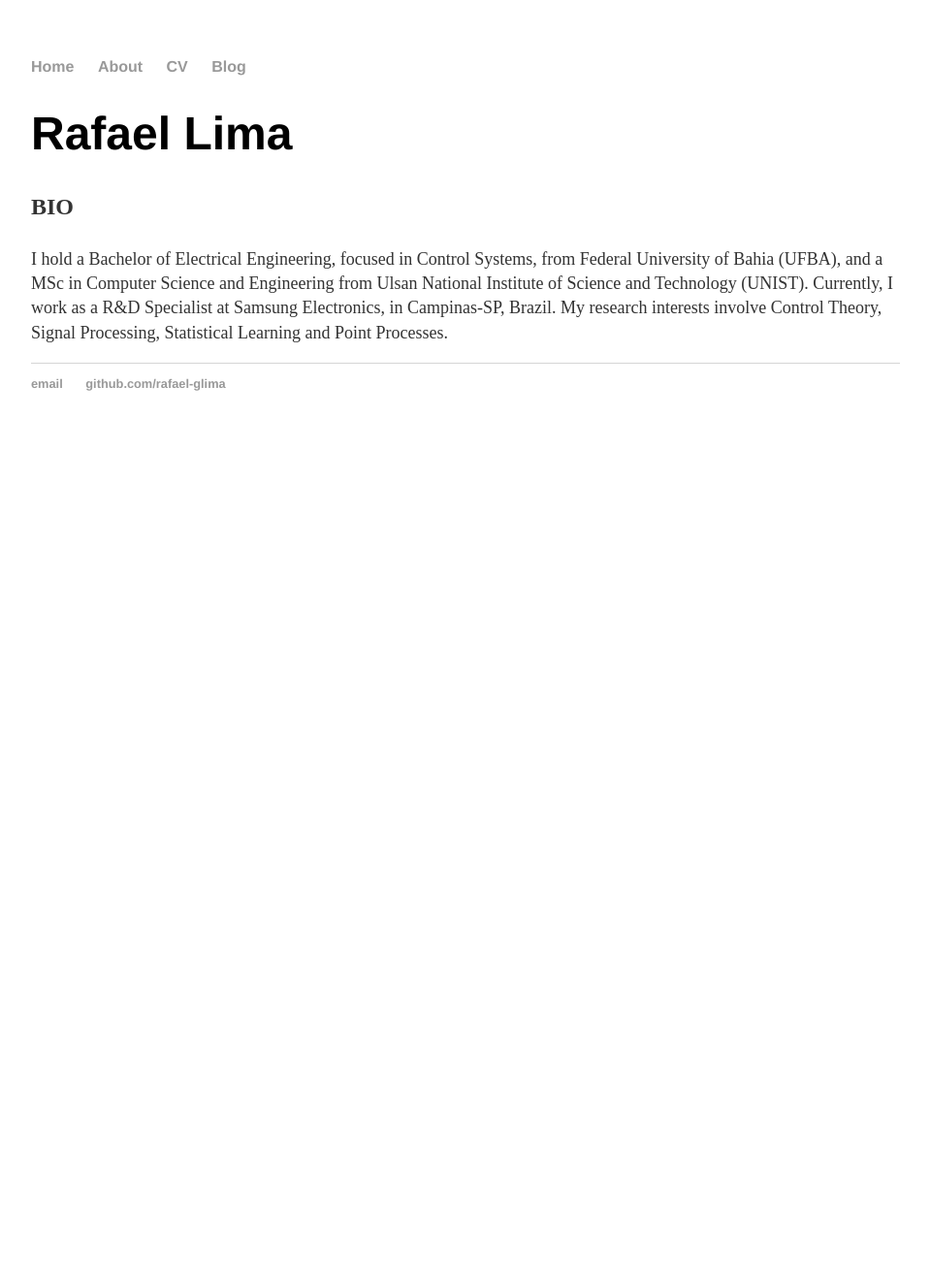
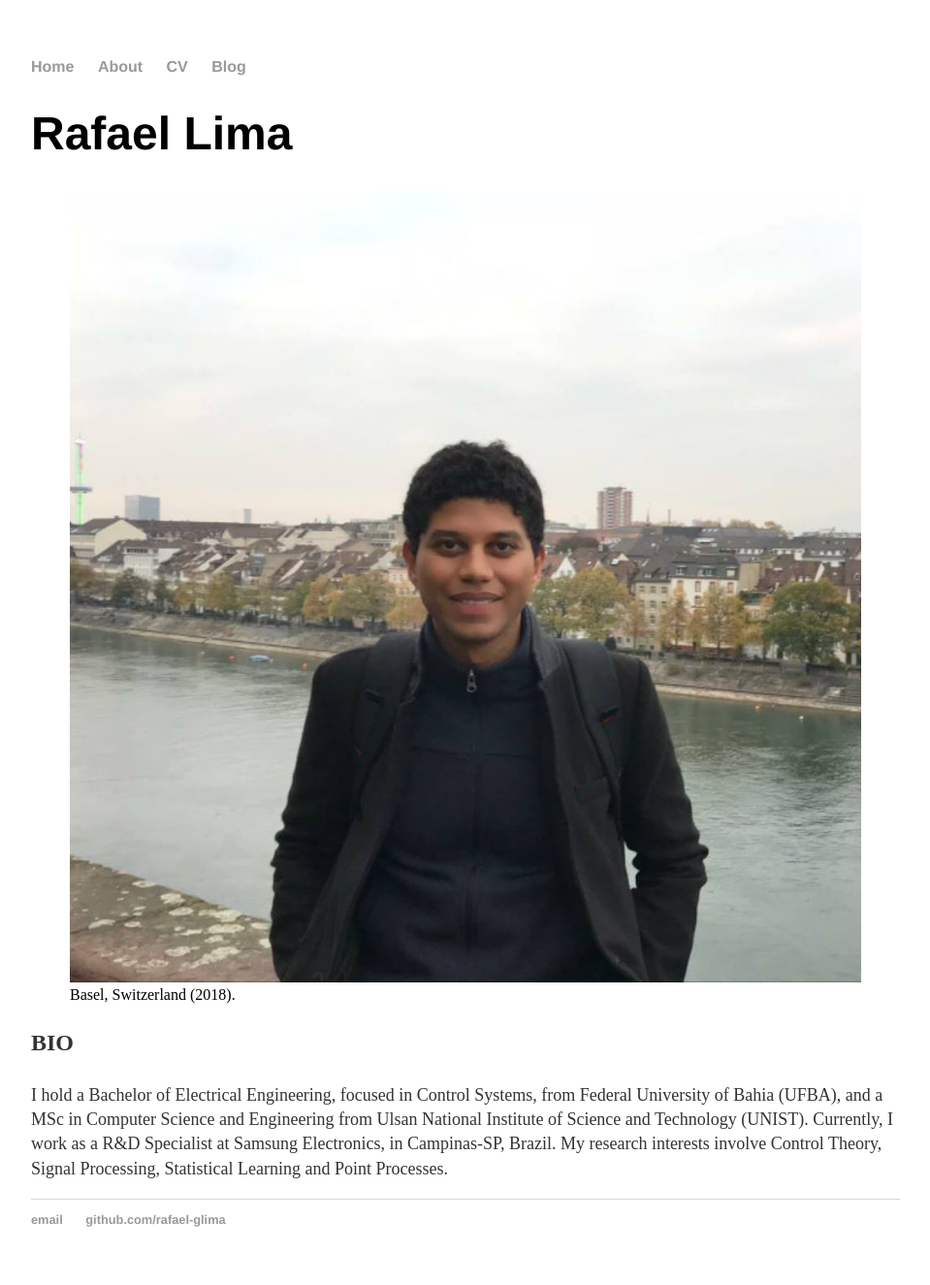
Before and after one commit to rafael-glima/rafael-glima.github.io, a Jekyll site: the page built from index.html, in a window 1280 px wide. Shown: the whole page at 97% size, without its empty margins (160-1119 px from the left). Built offline with Jekyll 4.4.1, drawn with Linux system fonts in a browser that asks for light colours; before the commit the page ends 900 px from its top, so only the background shows below that.

Commit message:
Changes in Main Page content

```diff
--- a/index.html
+++ b/index.html
@@ -4,6 +4,10 @@
 ---
 <div class="blurb">
 	<h1>Rafael Lima</h1>
+	<figure>
+  	<img src="Profile.jpg" alt="Trulli" style="width:100%">
+  	<figcaption>Basel, Switzerland (2018).</figcaption>
+	</figure>
 	<p style="font-weight: bold;">BIO</p>
 	<p style="font-size:18px;">I hold a Bachelor of Electrical Engineering, focused in Control Systems,
 		from Federal University of Bahia (UFBA), and a MSc in Computer Science and Engineering from
```
Also changed, not shown: Profile.jpg (added).
